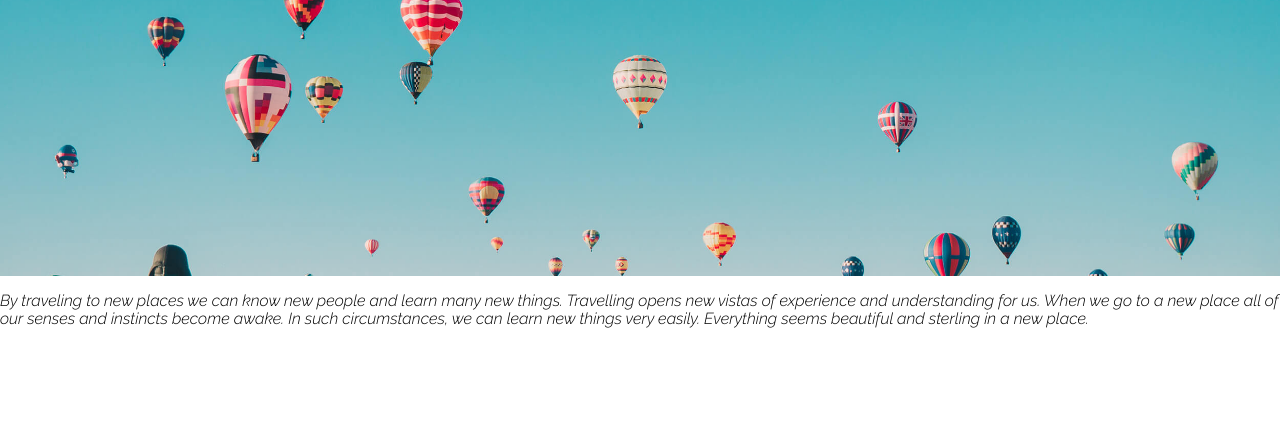
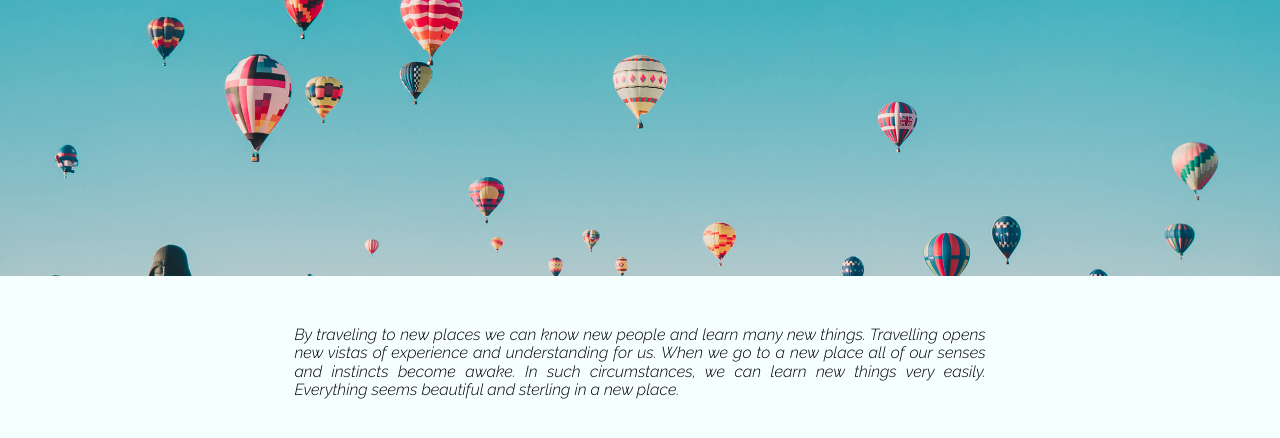
Before and after one commit to yukiiimak/Motion-F21-PM, a website: page deploy/index.html in a window 1280 px wide. Shown: the part 444-882 px from the top of the page. Before the commit the page ends 800 px from the top, so only its background shows below. Drawn offline with Linux system fonts and the light colour scheme.

Commit message:
finished blurb scss

```diff
--- a/dev/scss/helpers/_variables.scss
+++ b/dev/scss/helpers/_variables.scss
@@ -20,3 +20,4 @@ $white: #fff;
 $black: #000;
 $blue: #061928;
 $purple: #A97DA2;
+$skyblue: #F5FFFF;
--- /dev/null
+++ b/dev/scss/sections/_blurb.scss
@@ -0,0 +1,37 @@
+#blurb {
+    display: grid;
+    // grid-template-columns: auto 90% auto;
+    grid-template-areas: ". blurb .";
+    // padding: 64px 0;
+    background-color: $skyblue;
+
+    // @include md {
+    //     padding: 100px 0;
+    //     grid-template-columns: auto 80% auto;
+    // }
+
+    // @include lg {
+    //     padding: 128px 0;
+    // }
+
+    // @include xl {
+    //     grid-template-areas: auto 1440px auto;
+    // }
+
+    >div {
+        grid-area: blurb;
+
+        // @include lg {
+        //     padding: 0 30%;
+        // }
+
+        p{
+            font-family: 'Raleway', sans-serif;
+            font-size: 25;
+            text-align: justify;
+            padding: 0 23%;
+            margin-top: 50px;
+            margin-bottom: 50px;
+        }
+    }
+}
--- a/dev/scss/styles.scss
+++ b/dev/scss/styles.scss
@@ -20,3 +20,4 @@
 
 // Sections Styles
 @import "sections/_hero";
+@import "sections/blurb";
```
Also changed, not shown: deploy/css/styles.css, 1 other file.
